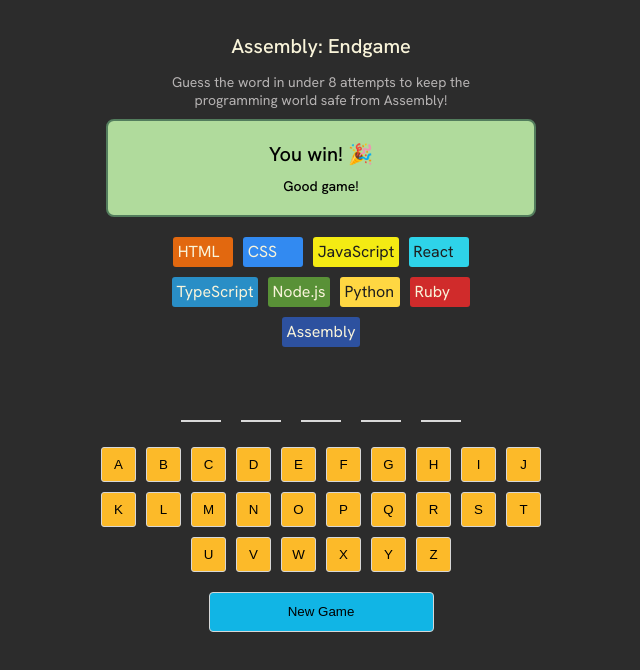
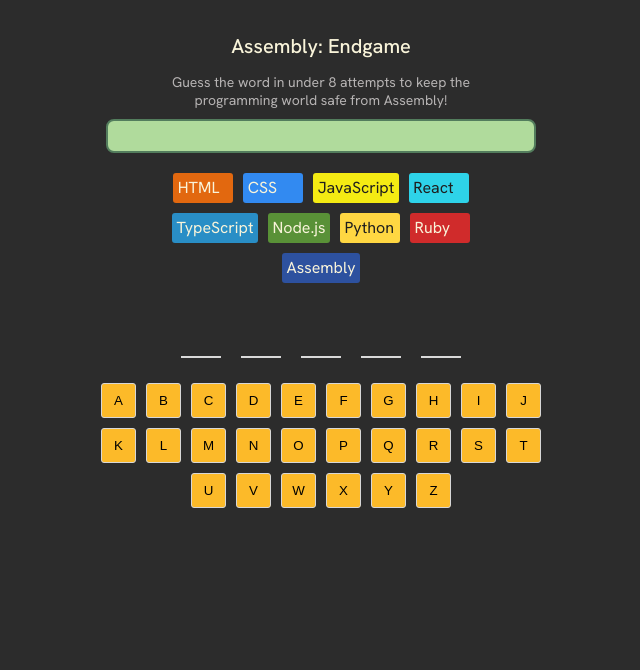
Before and after one commit to Anuska86/Endgame, a React (Vite) app in the folder endgame/: page / in a window 1280 px wide. Shown: the top 670 px of the page, without its empty margins (319-959 px from the left). Built offline with nearby package versions, Linux system fonts and the light colour scheme.

Commit message:
Update App.jsx

```diff
--- a/endgame/src/App.jsx
+++ b/endgame/src/App.jsx
@@ -11,11 +11,12 @@
   const wrongGuessCount = chosenLetters.filter(
     (letter) => !currentWord.includes(letter)
   ).length;
-  const maxWrongGuesses = 8;
-  const isGameOver = wrongGuessCount >= maxWrongGuesses;
+
   const isGameWon = currentWord
     .split("")
     .every((letter) => chosenLetters.includes(letter));
+  const isGameLost = wrongGuessCount >= languages.length;
+  const isGameOver = isGameWon || isGameLost;
 
   console.log(wrongGuessCount);
 
@@ -87,13 +88,22 @@
         </p>
       </header>
       <section className="game-status">
-        <h2>You win! 🎉 </h2>
-        <p>Good game!</p>
+        {isGameWon && (
+          <>
+            <h2>You win! 🎉 </h2>
+            <p>Good game!</p>
+          </>
+        )}
+        {isGameLost && (
+          <>
+            <h2>You lose! 😢</h2>
+          </>
+        )}
       </section>
       <section className="languages">{languageElements}</section>
       <section className="word-display">{letterSpans}</section>
       <section className="keyboard">{keyboard}</section>
-      <button className="new-game">New Game</button>
+      {isGameOver && <button className="new-game">New Game</button>}
     </main>
   );
 }
```
